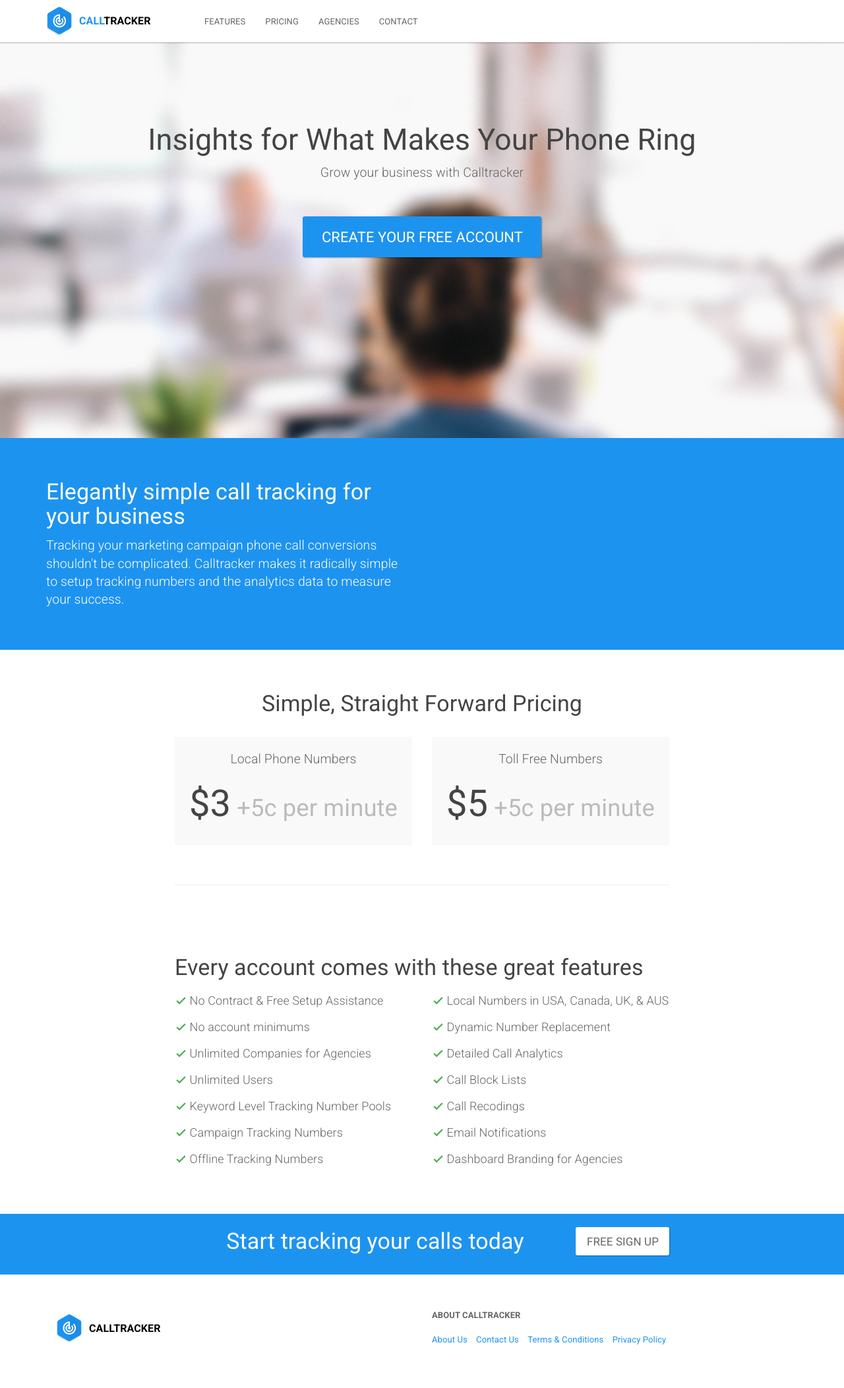
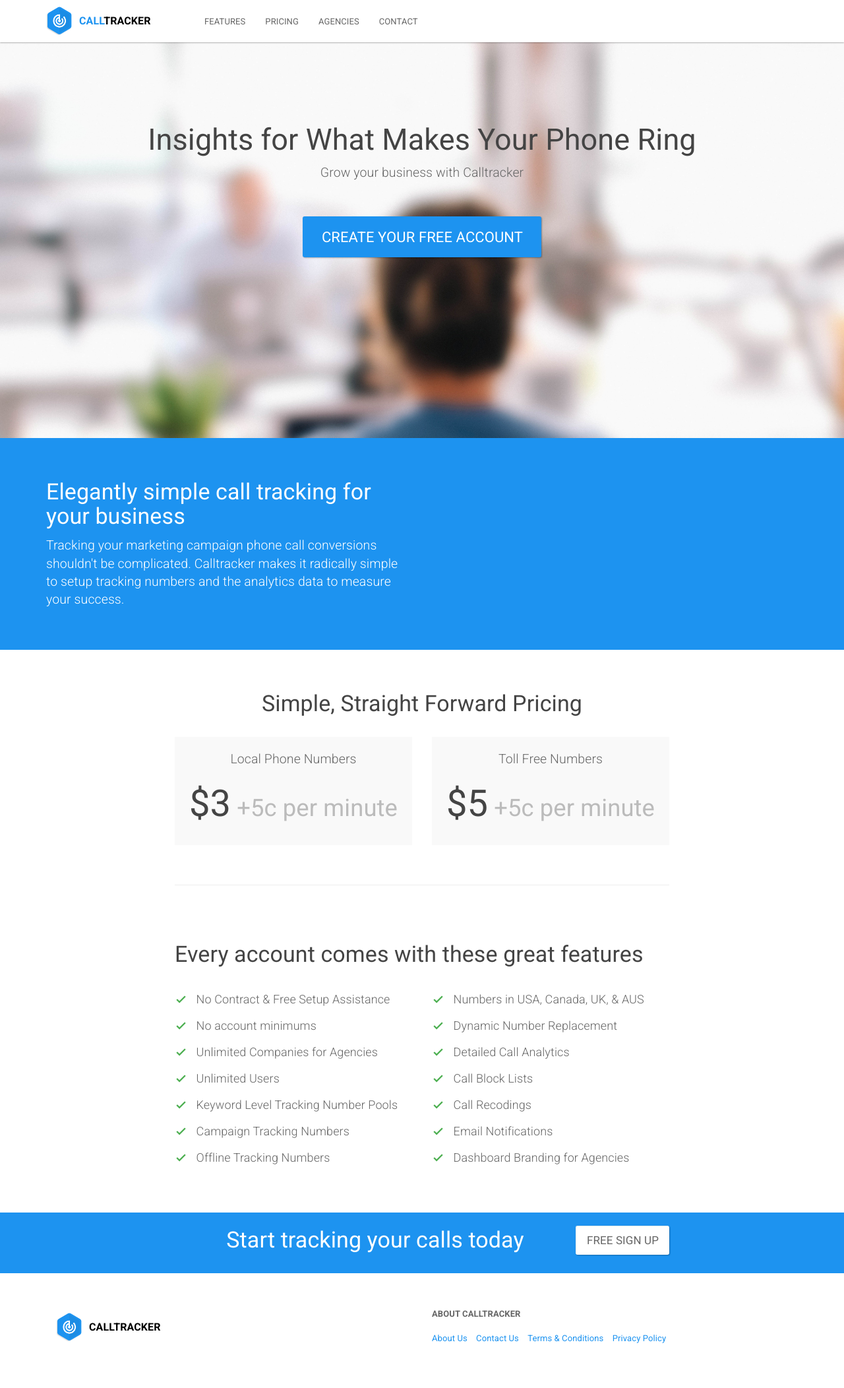
Before and after one commit to sumonst21/calltrackerio-site, a Jekyll site: the page built from index.html, in a window 1280 px wide. Shown: the whole page at 66% size. Built offline with Jekyll 4.4.1, drawn with Linux system fonts in a browser that asks for light colours.

Commit message:
refinment on the homepage

```diff
--- a/css/style.scss
+++ b/css/style.scss
@@ -48,6 +48,9 @@
 ul.lead {
   font-size: 18px;
   line-height: 40px;
+}
+ul.lead i {
+    margin-right: 10px;
 }
 // Custom Media Element Audio Player style
 // play
@@ -258,3 +261,6 @@
 .slide-down-header.hidden {
   display: none;
 }
+.slide-down-header {
+  transition: background-color 0.5s ease;
+}
--- a/index.html
+++ b/index.html
@@ -25,7 +25,7 @@
 		</div>
 		<div class="row">
 			<div class="col-md-6 col-md-offset-3 text-center">
-				<a href="#" class="btn btn-xl btn-primary">Create your Free Account</a>
+				<a href="sign-up.html" class="btn btn-xl btn-primary">Create your Free Account</a>
 			</div>
 		</div>
 	</div>
@@ -66,10 +66,10 @@
 </section>
 <section>
 	<div class="container">
-		<div class="row m-t-20 m-b-40">
+		<div class="row m-b-40">
 			<div class="col-md-8 col-md-offset-2">
 				<h3>Every account comes with these great features</h3>
-				<div class="row">
+				<div class="row m-t-30">
 					<div class="col-md-6">
 						<ul class="list-unstyled lead">
 							<li><i class="md md-check text-success bold"></i> No Contract & Free Setup Assistance</li>
@@ -84,7 +84,7 @@
 					</div>
 					<div class="col-md-6">
 						<ul class="list-unstyled lead">
-							<li><i class="md md-check text-success bold"></i> Local Numbers in USA, Canada, UK, & AUS</li>
+							<li><i class="md md-check text-success bold"></i> Numbers in USA, Canada, UK, & AUS</li>
 							<li><i class="md md-check text-success bold"></i> Dynamic Number Replacement</li>
 							<li><i class="md md-check text-success bold"></i> Detailed Call Analytics</li>
 							<li><i class="md md-check text-success bold"></i> Call Block Lists</li>
```
